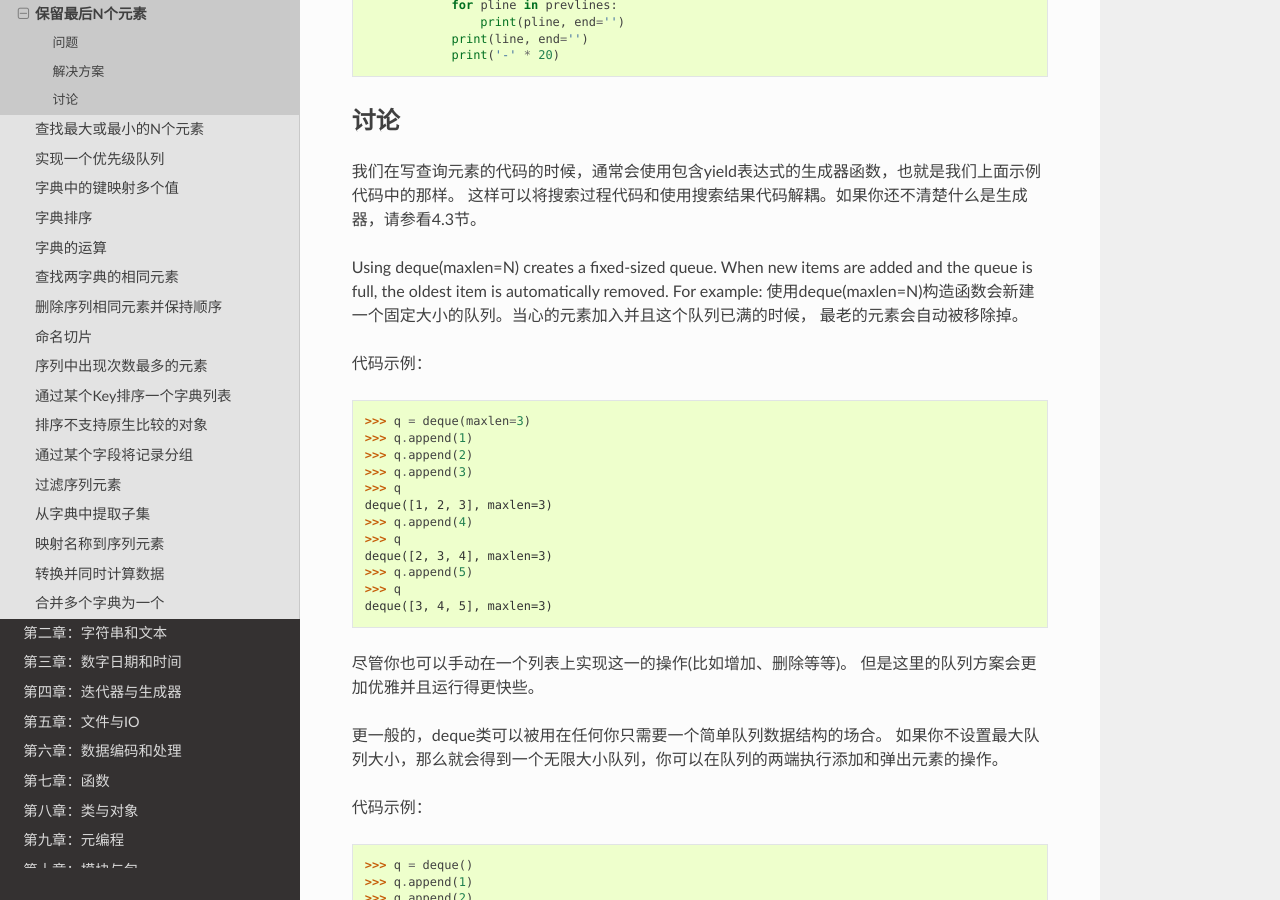
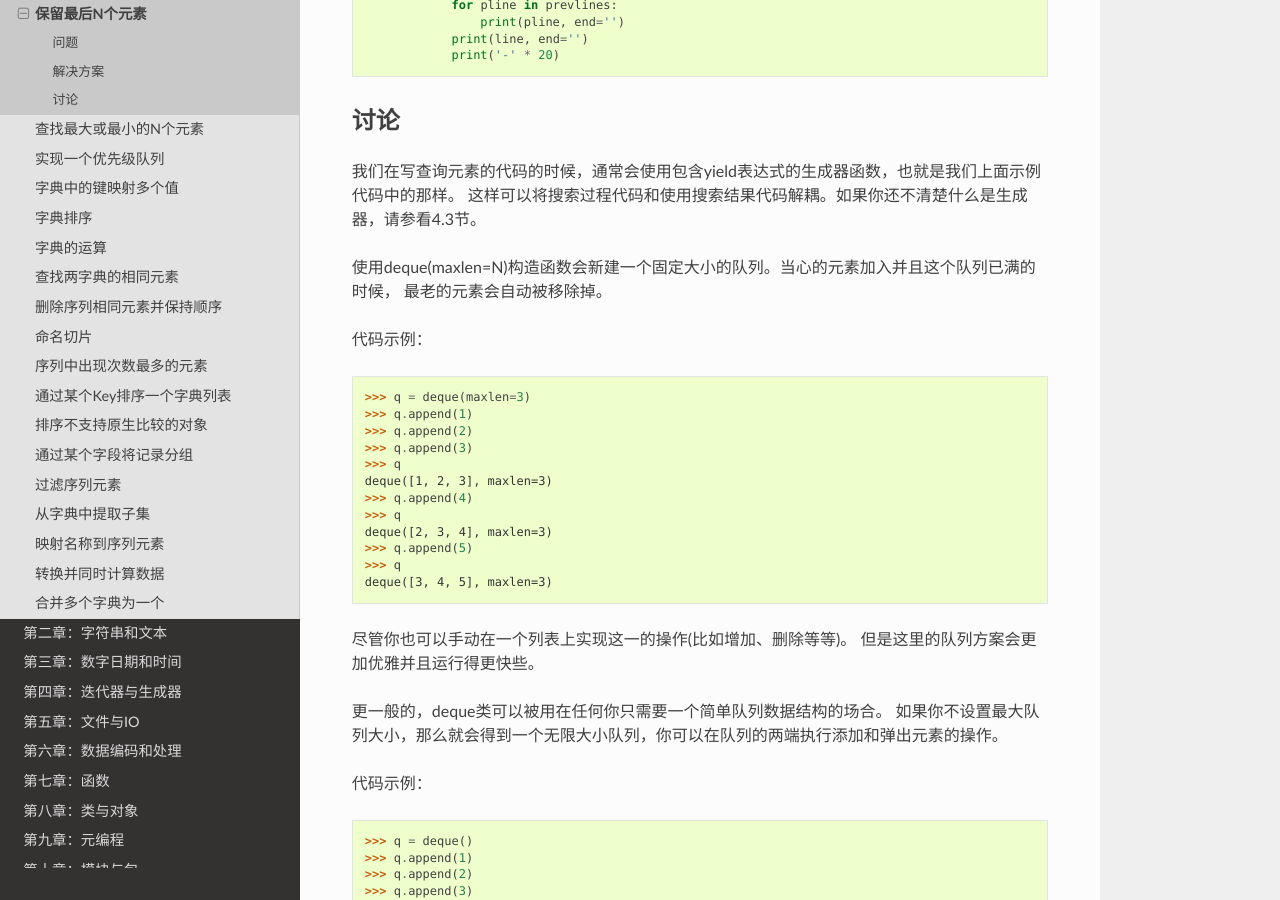
Before and after one commit to yidao620c/python3-cookbook, a Sphinx documentation site: the page built from source/c01/p03_keep_last_n_items.rst, in a window 1280 px wide and 900 px high, scrolled down 657 px. Built offline with Sphinx 7.4.7 and the Read the Docs theme 2.0.0, drawn with Linux system fonts in a browser that asks for light colours.

Commit message:
1.3节翻译完成

```diff
--- a/source/c01/p03_keep_last_n_items.rst
+++ b/source/c01/p03_keep_last_n_items.rst
@@ -40,8 +40,6 @@
 我们在写查询元素的代码的时候，通常会使用包含yield表达式的生成器函数，也就是我们上面示例代码中的那样。
 这样可以将搜索过程代码和使用搜索结果代码解耦。如果你还不清楚什么是生成器，请参看4.3节。
 
-Using deque(maxlen=N) creates a fixed-sized queue. When new items are added and
-the queue is full, the oldest item is automatically removed. For example:
 使用deque(maxlen=N)构造函数会新建一个固定大小的队列。当心的元素加入并且这个队列已满的时候，
 最老的元素会自动被移除掉。
 
```
